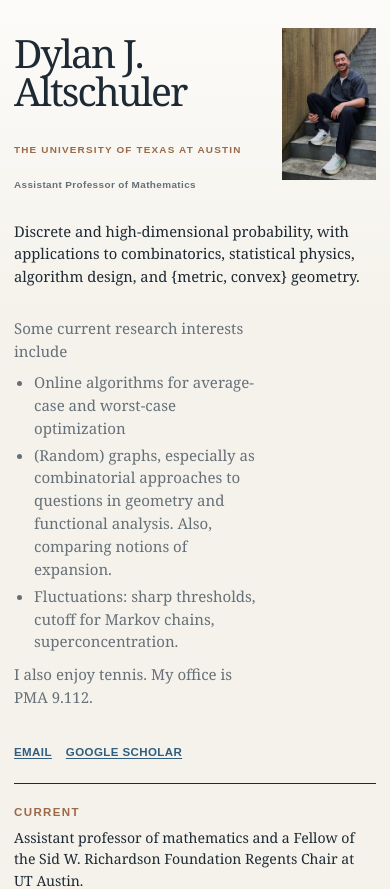
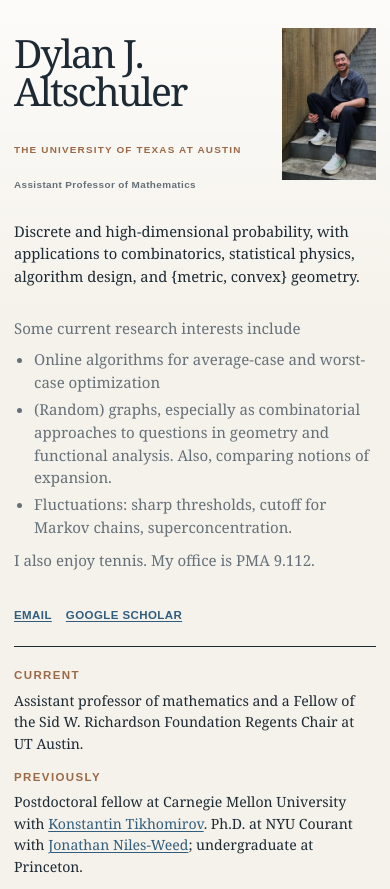
Before and after one commit to dylanaltschuler/dylanaltschuler.github.io, a React (Vite) app: page / in a window 390 px wide. Shown: the top 889 px of the page. Built offline with nearby package versions, Linux system fonts and the light colour scheme.

Commit message:
Keep research list full-width on mobile

```diff
--- a/src/styles.css
+++ b/src/styles.css
@@ -652,6 +652,7 @@
   }
 
   .hero-copy > .lede,
+  .hero-copy > .research-interests,
   .hero-copy > .profile-links {
     grid-column: 1 / -1;
   }
```
